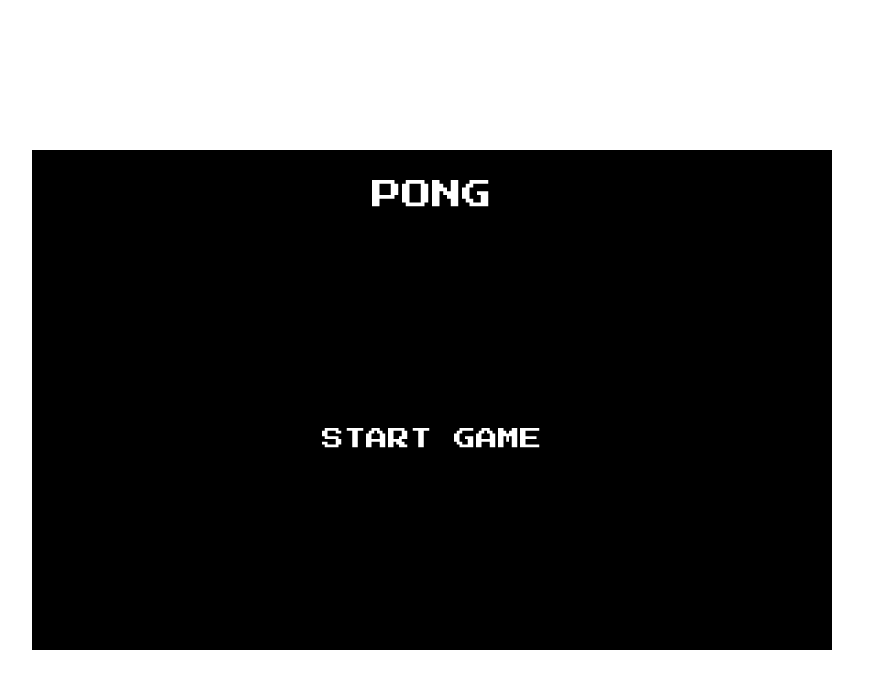
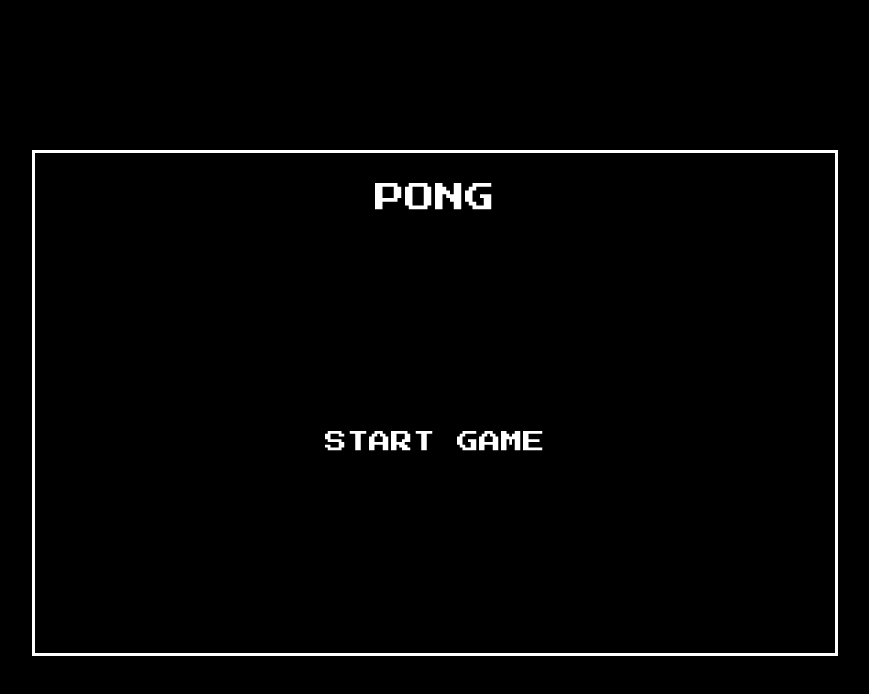
Before and after one commit to niofire/P2Pong, a website: page wwwroot/index.html in a window 1280 px wide. Shown: the whole page, without its empty margins (208-1077 px from the left). Drawn offline with Linux system fonts and the light colour scheme.

Commit message:
change body color

```diff
--- a/wwwroot/pong.css
+++ b/wwwroot/pong.css
@@ -9,6 +9,7 @@ h1{
     position:fixed;
     left:0;
     top:0;
+    border: 3px white solid;
 }
 
 body, html{
@@ -17,4 +18,5 @@ body, html{
     margin:0;
     padding:0;
     overflow:hidden;
+    background-color:black;
 }
```
